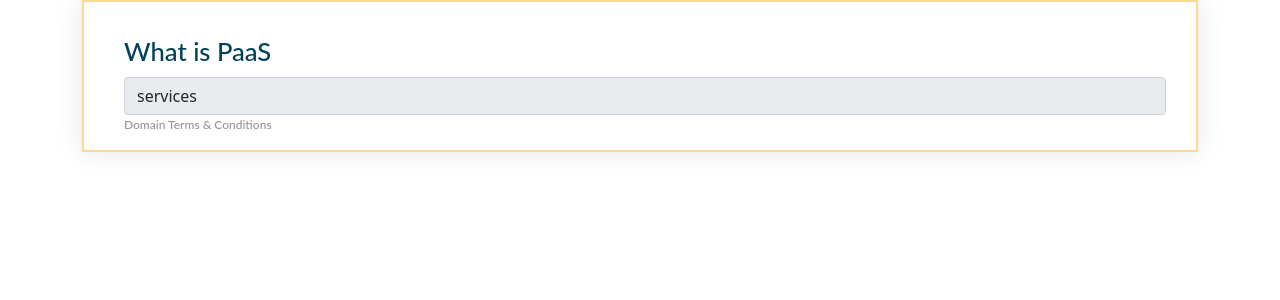
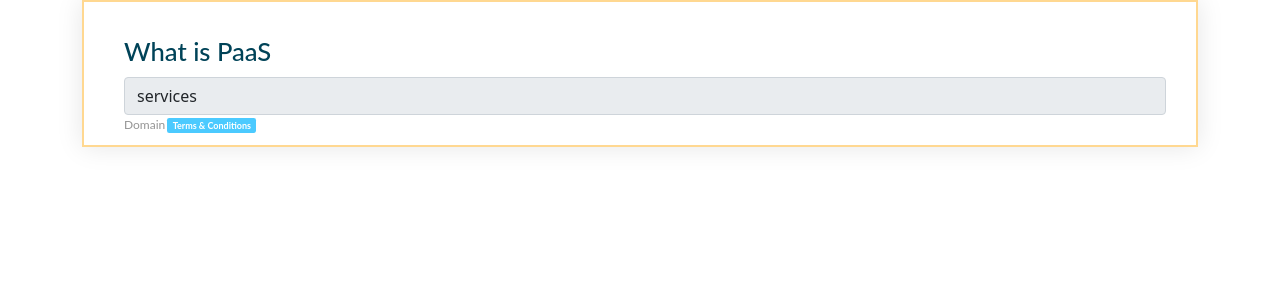
Before and after one commit to mukulk6/react-assignment, a React (Create React App) app: page / in a window 1280 px wide. Shown: the top 300 px of the page. Built offline with nearby package versions, Linux system fonts and the light colour scheme.

Commit message:
Code updated

```diff
--- a/src/components/SearchResult/SearchResult.js
+++ b/src/components/SearchResult/SearchResult.js
@@ -25,7 +25,9 @@ const SearchResult = () => (
   </div>
 </div>
 <div className={styles.tagDomain}>
-  <h3>Domain <span class="label">Terms & Conditions</span></h3>
+  <h3>Domain<span className={styles.label}>Terms & Conditions</span></h3>
+</div>
+<div class="col-md-12">
 
 </div>
   </div>
--- a/src/components/SearchResult/SearchResult.module.css
+++ b/src/components/SearchResult/SearchResult.module.css
@@ -66,9 +66,27 @@
     font-family: 'Poppins', 'Lato', sans-serif;
     color: #949494;
     font-size: 12px !important;
+    font-weight: normal;
+    margin-bottom: 3px;
 }
 
 .input-group-text
 {
     margin-bottom: 4px !important;
 }
+
+.label
+{
+    display: inline;
+    padding: 0.2em 0.6em 0.3em;
+    font-size: 75%;
+    font-weight: 700;
+    line-height: 1;
+    color: #fff;
+    text-align: center;
+    white-space: nowrap;
+    vertical-align: baseline;
+    border-radius: 0.25em;
+    background-color: #4BCAFF;
+    margin:2px;
+}
```
